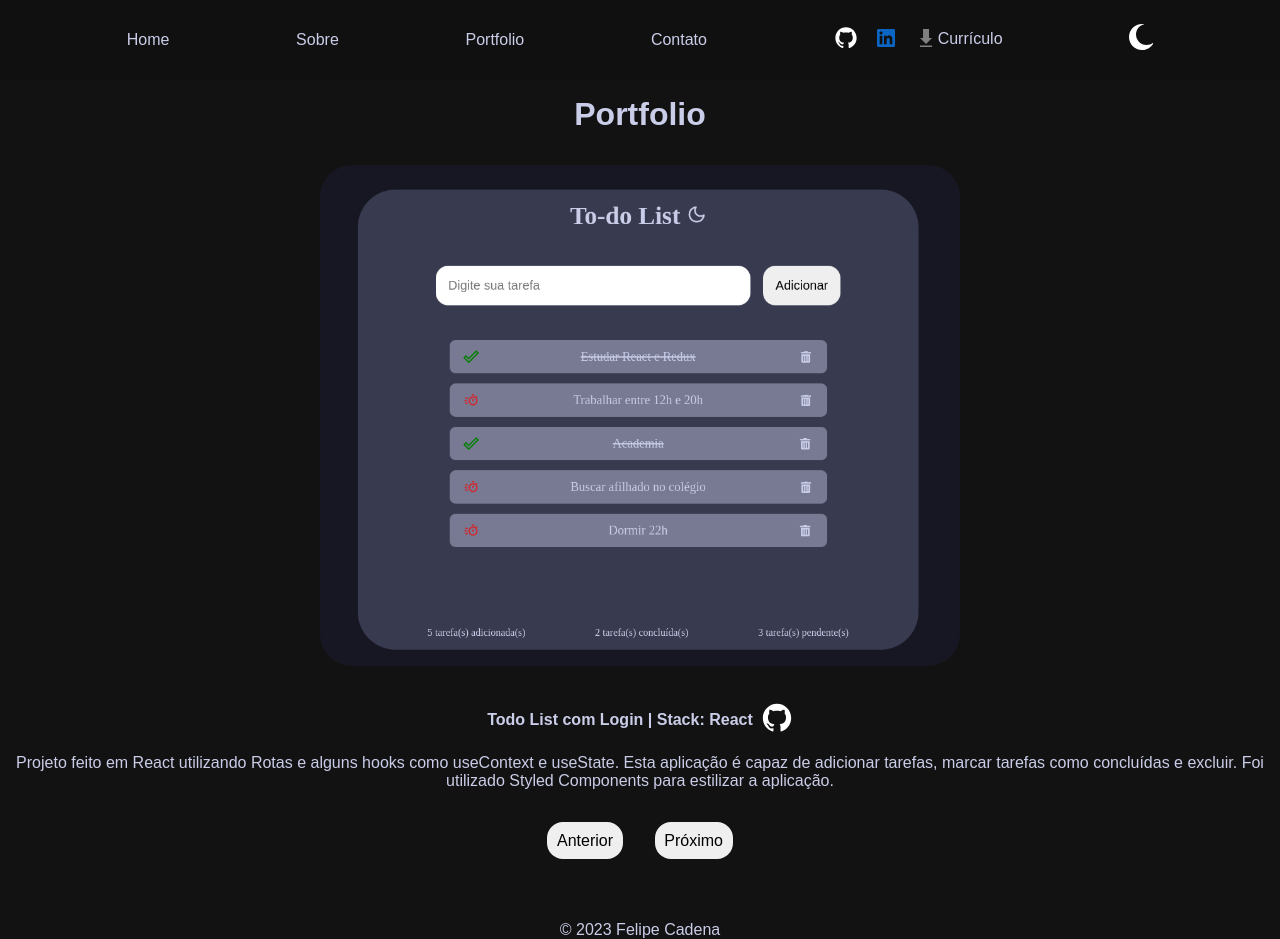
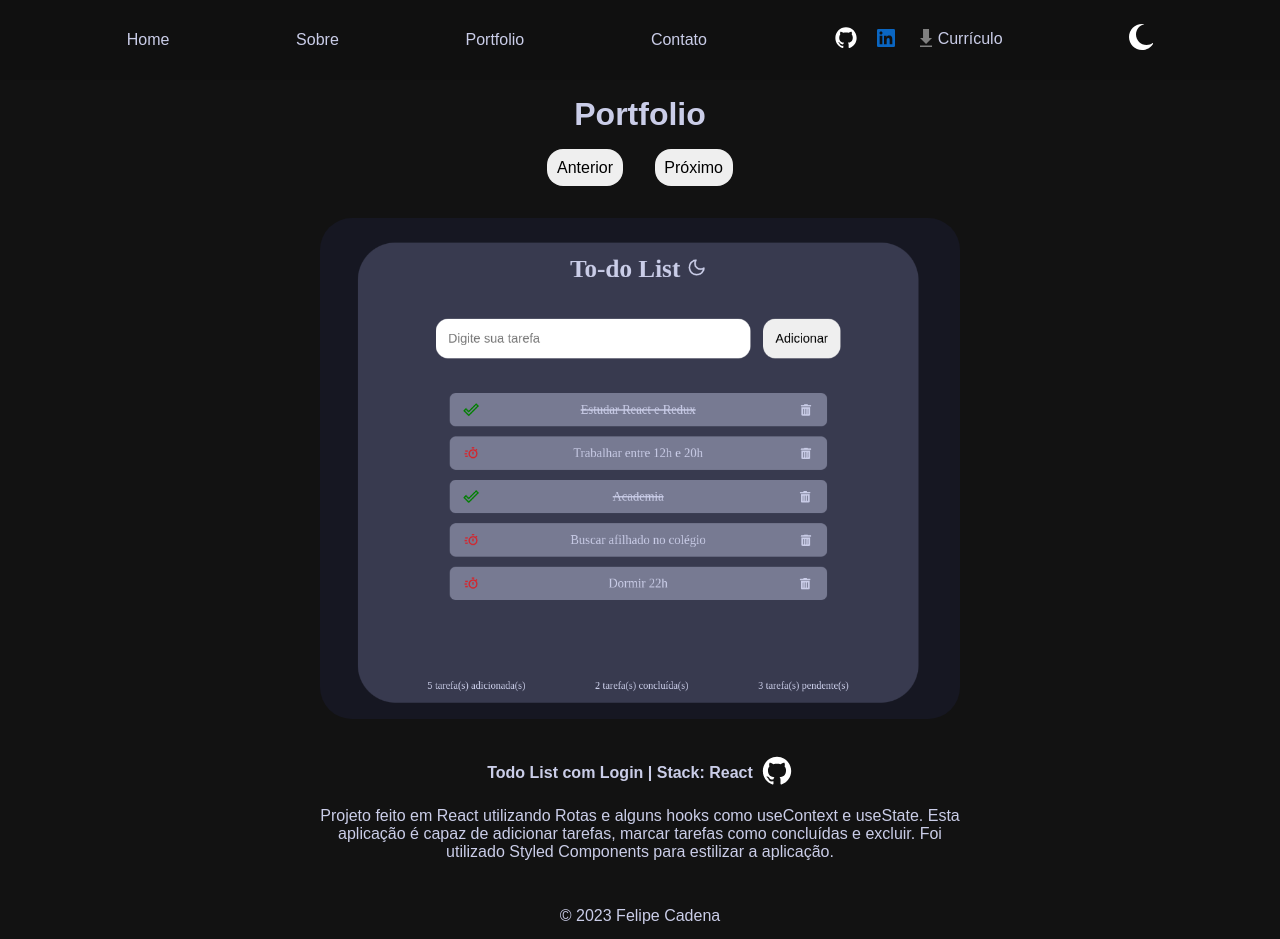
Before and after one commit to felipeCadena/portfolio, a React (Vite) app: page /portfolio in a window 1280 px wide. Built offline with nearby package versions, Linux system fonts and the light colour scheme.

Commit message:
detalhes projetos

```diff
--- a/src/pages/Portfolio/Portfolio.styled.tsx
+++ b/src/pages/Portfolio/Portfolio.styled.tsx
@@ -10,6 +10,13 @@ export const ContainerMain = styled.main`
   & h1 {
     margin-top: 1rem;
     font-size: 2rem;
+  }
+
+  & button {
+    margin: 0 1rem;
+    padding: 0.6rem;
+    border-radius: 1rem;
+    border: none;
   }
 `;
 
@@ -24,14 +31,9 @@ export const ContainerOne = styled.div`
   }
 
   & p {
-    margin-bottom: 1rem;
-  }
+    margin: 0 auto;
+    width: 50%;
 
-  & button {
-    margin: 1rem;
-    padding: 0.6rem;
-    border-radius: 1rem;
-    border: none;
   }
 
   & .icon {
--- a/src/pages/Portfolio/Portfolio.tsx
+++ b/src/pages/Portfolio/Portfolio.tsx
@@ -20,6 +20,10 @@ export default function Portfolio() {
   return (
     <ContainerMain>
     <h1>Portfolio</h1>
+      <div>
+        <button onClick={handlePrev}>Anterior</button>
+        <button onClick={handleNext}>Próximo</button>
+      </div>
     <ContainerOne>
           <Slides
           title={currentProject.title}
@@ -27,10 +31,6 @@ export default function Portfolio() {
           img={currentProject.img}
           github={currentProject.github}
           />
-      <div>
-        <button onClick={handlePrev}>Anterior</button>
-        <button onClick={handleNext}>Próximo</button>
-      </div>
       </ContainerOne>
     </ContainerMain>
   )
--- a/src/utils/projects.ts
+++ b/src/utils/projects.ts
@@ -19,7 +19,7 @@ const projects = [
   },
   {
     title: 'TrybeWallet | Stack: React + Redux',
-    content: 'desenvolvimento',
+    content: 'Em desenvolvimento',
     img: "",
     github: 't',
   }
```
